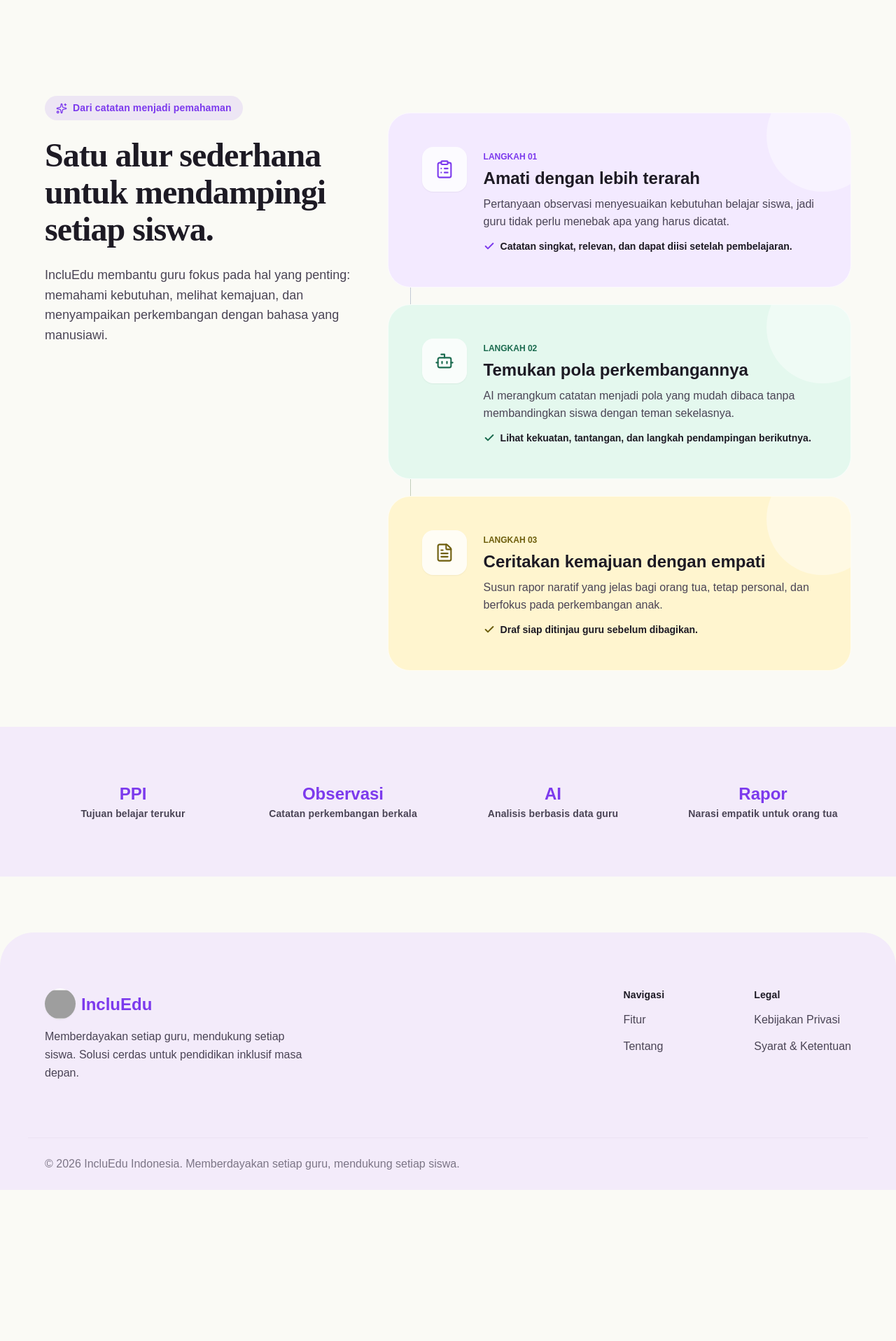
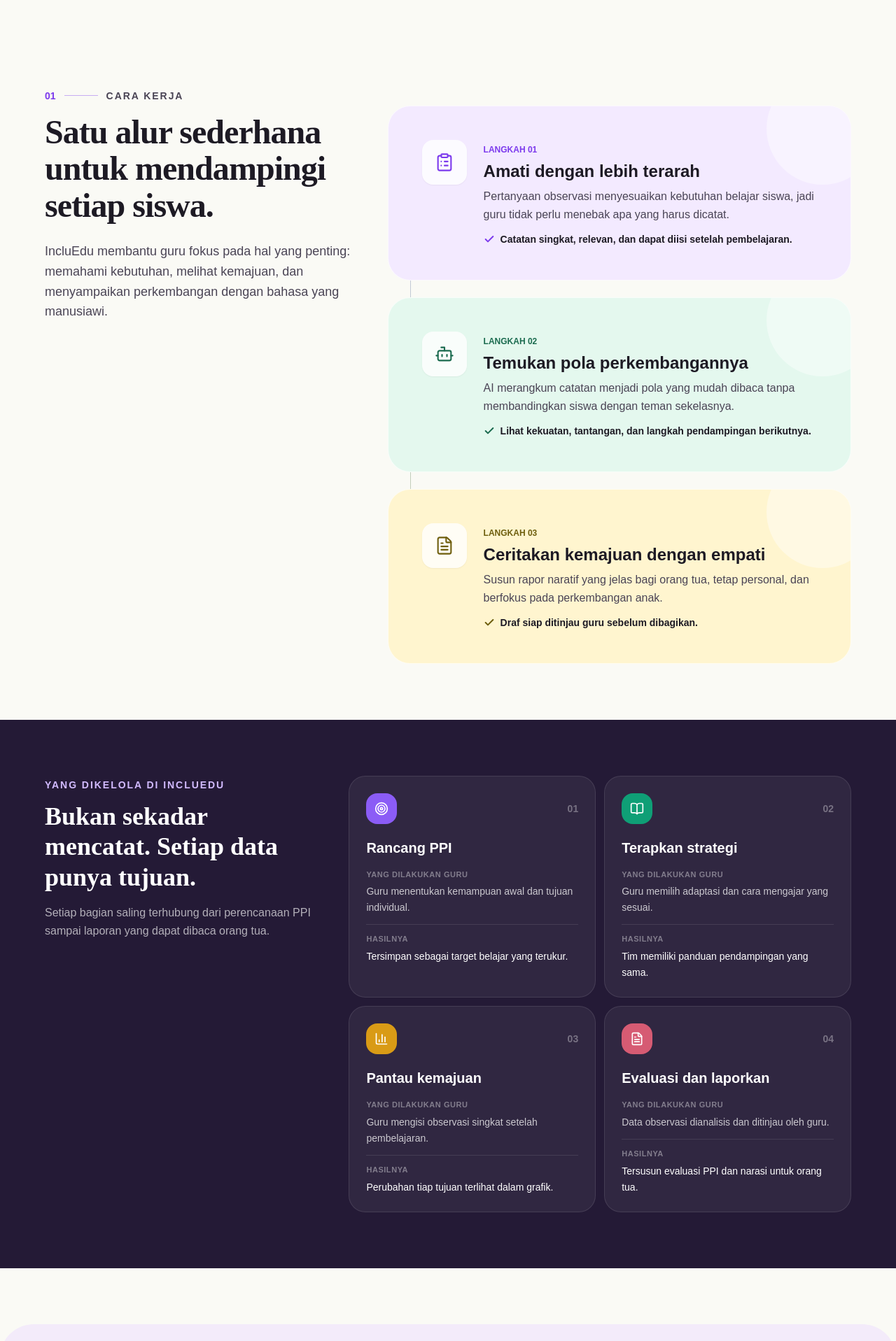
Before and after one commit to mifdev0/incluEdu, a Next.js app: page / in a window 1280 px wide. Shown: the part 580-2497 px from the top of the page at 70% size. Before the commit the page ends 2281 px from the top, so only its background shows below. Built offline with nearby package versions, Linux system fonts and the light colour scheme; no server answers; grey boxes are pictures that could not be loaded.

Commit message:
Refine landing workflow and normalize AI goals

```diff
--- a/src/app/api/ai/route.ts
+++ b/src/app/api/ai/route.ts
@@ -39,7 +39,19 @@ Kembalikan JSON dengan kategori, keyakinan, alasan singkat, 2-4 pertanyaan_lanju
 Asesmen awal: ${JSON.stringify(body.baseline)}
 Susun satu tujuan jangka panjang, 2-4 tujuan jangka pendek, indikator terukur, target 0-100, dan strategi pembelajaran.`
       )
-      return NextResponse.json(result)
+      const goals = (Array.isArray(result.tujuan_jangka_pendek) ? result.tujuan_jangka_pendek : [])
+        .map((goal) => ({
+          area: String(goal.area || 'Kebutuhan belajar'),
+          tujuan: String(goal.tujuan || ''),
+          indikator: String(goal.indikator || 'Dievaluasi melalui observasi berkala'),
+          target: Math.min(100, Math.max(0, Number(goal.target) || 70)),
+        }))
+        .filter((goal) => goal.tujuan.length > 0)
+      return NextResponse.json({
+        tujuan_jangka_panjang: String(result.tujuan_jangka_panjang || ''),
+        tujuan_jangka_pendek: goals,
+        strategi: Array.isArray(result.strategi) ? result.strategi.map(String) : [],
+      })
     }
 
     if (body.action === 'report') {
--- a/src/app/dashboard/siswa/baru/page.tsx
+++ b/src/app/dashboard/siswa/baru/page.tsx
@@ -78,6 +78,7 @@ export default function TambahSiswaPage() {
     if (!user) return
     setSaving(true)
     setError('')
+    let createdStudentId: string | null = null
     try {
       const { data: student, error: studentError } = await supabase.from('siswa').insert({
         guru_id: user.id,
@@ -88,6 +89,7 @@ export default function TambahSiswaPage() {
         sumber_identifikasi: identificationMode === 'unsure' ? 'ai_dikonfirmasi' : 'guru',
       }).select('id').single()
       if (studentError) throw new Error(formatSaveError(studentError, 'Menyimpan profil siswa'))
+      createdStudentId = student.id
 
       const { error: baselineError } = await supabase.from('asesmen_awal').insert({
         siswa_id: student.id,
@@ -124,17 +126,26 @@ export default function TambahSiswaPage() {
       }).select('id').single()
       if (ppiError) throw new Error(formatSaveError(ppiError, 'Menyimpan rancangan PPI'))
 
-      const goals = aiPpi.tujuan_jangka_pendek.map((goal: { area: string; tujuan: string; indikator: string; target: number }) => ({
-        ppi_id: ppi.id,
-        ...goal,
-        capaian: 0,
-        status: 'belum_dimulai',
-      }))
+      const goals = (Array.isArray(aiPpi.tujuan_jangka_pendek) ? aiPpi.tujuan_jangka_pendek : [])
+        .map((goal: Record<string, unknown>) => ({
+          ppi_id: ppi.id,
+          area: String(goal.area || 'Kebutuhan belajar'),
+          tujuan: String(goal.tujuan || goal.deskripsi || ''),
+          indikator: String(goal.indikator || 'Dievaluasi melalui observasi berkala'),
+          target: Math.min(100, Math.max(0, Number(goal.target) || 70)),
+          capaian: 0,
+          status: 'belum_dimulai',
+        }))
+        .filter((goal: { tujuan: string }) => goal.tujuan.trim().length > 0)
+      if (goals.length === 0) throw new Error('AI tidak menghasilkan tujuan PPI yang dapat disimpan.')
       const { error: goalsError } = await supabase.from('tujuan_ppi').insert(goals)
       if (goalsError) throw new Error(formatSaveError(goalsError, 'Menyimpan tujuan PPI'))
 
       router.push(`/dashboard/siswa/${student.id}/ppi`)
     } catch (err) {
+      if (createdStudentId) {
+        await supabase.from('siswa').delete().eq('id', createdStudentId)
+      }
       setError(formatSaveError(err, 'Menyimpan siswa'))
     } finally {
       setSaving(false)
--- a/src/app/page.tsx
+++ b/src/app/page.tsx
@@ -1,4 +1,4 @@
-import { ClipboardList, Bot, FileText, ArrowRight, Check, Sparkles } from 'lucide-react'
+import { ClipboardList, Bot, FileText, ArrowRight, Check, Target, BookOpen, BarChart3 } from 'lucide-react'
 import { BrandLogo } from '@/components/brand-logo'
 
 export default function Home() {
@@ -22,10 +22,10 @@ export default function Home() {
         </nav>
       </header>
 
-      <main className="pt-24 sm:pt-32">
+      <main className="pt-[76px] sm:pt-32">
         {/* Hero */}
-        <section className="relative max-w-container-max mx-auto px-4 sm:px-gutter text-center py-12 sm:py-xl overflow-visible">
-          <div className="absolute top-20 left-10 md:left-40 pointer-events-none opacity-60">
+        <section className="relative max-w-container-max mx-auto px-4 sm:px-gutter text-center pt-7 pb-12 sm:py-xl overflow-visible">
+          <div className="hidden sm:block absolute top-20 left-10 md:left-40 pointer-events-none opacity-60">
             <svg className="text-tertiary doodle-sparkle" fill="none" height="60" viewBox="0 0 24 24" width="60">
               <path d="M12 2L14.5 9.5L22 12L14.5 14.5L12 22L9.5 14.5L2 12L9.5 9.5L12 2Z" fill="currentColor" />
             </svg>
@@ -36,13 +36,14 @@ export default function Home() {
             </svg>
           </div>
 
-          <div className="inline-flex items-center gap-2 bg-surface-container-highest/50 backdrop-blur-sm px-4 py-2 rounded-full border border-outline-variant/30 mb-md">
-            <Sparkles className="w-4 h-4 text-primary" />
-            <span className="font-label-md text-label-md text-on-surface-variant">Pendampingan individual yang lebih terstruktur</span>
+          <div className="inline-flex items-center gap-3 mb-4 sm:mb-md">
+            <span className="w-8 h-px bg-primary" />
+            <span className="text-xs sm:text-sm font-bold uppercase tracking-[0.16em] text-primary">Program Pembelajaran Individual</span>
+            <span className="w-8 h-px bg-primary" />
           </div>
 
           <div className="relative z-10 max-w-4xl mx-auto">
-            <h1 className="font-display text-[34px] leading-[1.15] md:text-display-lg mb-gutter">
+            <h1 className="font-display text-[32px] leading-[1.12] sm:text-[40px] md:text-display-lg mb-4 sm:mb-gutter">
               Nilai Setiap Siswa dengan <br className="hidden sm:block" />
               <span className="relative inline-block">
                 Cara yang Tepat
@@ -51,8 +52,8 @@ export default function Home() {
                 </svg>
               </span>
             </h1>
-            <p className="font-body-lg text-base sm:text-body-lg text-on-surface-variant mb-8 sm:mb-lg max-w-2xl mx-auto">
-              Platform penilaian inklusif berbasis AI yang membantu guru menilai siswa berkebutuhan khusus secara adil dan efisien.
+            <p className="text-[15px] leading-6 sm:text-body-lg text-on-surface-variant mb-6 sm:mb-lg max-w-2xl mx-auto">
+              Susun tujuan belajar, catat perkembangan, dan evaluasi PPI setiap siswa dalam satu ruang kerja yang mudah dipahami guru.
             </p>
             <div className="flex flex-col sm:flex-row items-center justify-center gap-md">
               <a href="/register" className="w-full sm:w-auto bg-primary hover:scale-105 active:scale-95 transition-all text-on-primary px-lg py-4 rounded-full font-label-md text-label-md shadow-lg flex items-center justify-center gap-2">
@@ -64,12 +65,13 @@ export default function Home() {
         </section>
 
         {/* How it works */}
-        <section className="max-w-container-max mx-auto px-4 sm:px-gutter py-14 sm:py-xl" id="fitur">
+        <section className="max-w-container-max mx-auto px-4 sm:px-gutter py-12 sm:py-xl" id="fitur">
           <div className="grid lg:grid-cols-[0.8fr_1.2fr] gap-lg items-start">
             <div className="lg:sticky lg:top-32">
-              <div className="inline-flex items-center gap-2 rounded-full bg-primary/10 px-4 py-2 text-primary font-label-md text-label-md mb-md">
-                <Sparkles className="w-4 h-4" />
-                Dari catatan menjadi pemahaman
+              <div className="flex items-center gap-3 mb-4">
+                <span className="text-sm font-bold text-primary">01</span>
+                <span className="h-px w-12 bg-primary/40" />
+                <span className="text-sm font-bold uppercase tracking-[0.14em] text-on-surface-variant">Cara kerja</span>
               </div>
               <h2 className="font-display text-[32px] leading-tight md:text-display-lg text-on-surface mb-md">
                 Satu alur sederhana untuk mendampingi setiap siswa.
@@ -132,20 +134,77 @@ export default function Home() {
           </div>
         </section>
 
-        {/* Stats */}
-        <section className="bg-surface-container py-xl" id="tentang">
-          <div className="max-w-container-max mx-auto px-4 sm:px-gutter grid grid-cols-2 md:grid-cols-4 gap-8 md:gap-lg text-center">
-            {[
-              { title: "PPI", label: "Tujuan belajar terukur" },
-              { title: "Observasi", label: "Catatan perkembangan berkala" },
-              { title: "AI", label: "Analisis berbasis data guru" },
-              { title: "Rapor", label: "Narasi empatik untuk orang tua" },
-            ].map((item) => (
-              <div key={item.title}>
-                <div className="font-headline-sm text-headline-sm text-primary font-bold">{item.title}</div>
-                <div className="font-label-md text-label-md text-on-surface-variant mt-1">{item.label}</div>
+        {/* Product workflow */}
+        <section className="bg-[#241A36] py-14 sm:py-xl text-white" id="tentang">
+          <div className="max-w-container-max mx-auto px-4 sm:px-gutter">
+            <div className="grid lg:grid-cols-[0.7fr_1.3fr] gap-8 lg:gap-lg">
+              <div>
+                <span className="text-sm font-bold uppercase tracking-[0.14em] text-primary-fixed-dim">Yang dikelola di IncluEdu</span>
+                <h2 className="font-display text-[30px] leading-tight sm:text-display-lg-mobile mt-3">
+                  Bukan sekadar mencatat. Setiap data punya tujuan.
+                </h2>
+                <p className="mt-4 text-white/65 leading-relaxed max-w-md">
+                  Setiap bagian saling terhubung dari perencanaan PPI sampai laporan yang dapat dibaca orang tua.
+                </p>
               </div>
-            ))}
+
+              <div className="grid sm:grid-cols-2 gap-3">
+                {[
+                  {
+                    number: "01",
+                    title: "Rancang PPI",
+                    action: "Guru menentukan kemampuan awal dan tujuan individual.",
+                    result: "Tersimpan sebagai target belajar yang terukur.",
+                    icon: Target,
+                    accent: "bg-[#8B5CF6]",
+                  },
+                  {
+                    number: "02",
+                    title: "Terapkan strategi",
+                    action: "Guru memilih adaptasi dan cara mengajar yang sesuai.",
+                    result: "Tim memiliki panduan pendampingan yang sama.",
+                    icon: BookOpen,
+                    accent: "bg-[#0F9F76]",
+                  },
+                  {
+                    number: "03",
+                    title: "Pantau kemajuan",
+                    action: "Guru mengisi observasi singkat setelah pembelajaran.",
+                    result: "Perubahan tiap tujuan terlihat dalam grafik.",
+                    icon: BarChart3,
+                    accent: "bg-[#D99B16]",
+                  },
+                  {
+                    number: "04",
+                    title: "Evaluasi dan laporkan",
+                    action: "Data observasi dianalisis dan ditinjau oleh guru.",
+                    result: "Tersusun evaluasi PPI dan narasi untuk orang tua.",
+                    icon: FileText,
+                    accent: "bg-[#D65B73]",
+                  },
+                ].map((item) => (
+                  <article key={item.number} className="rounded-3xl border border-white/10 bg-white/[0.06] p-5 sm:p-6">
+                    <div className="flex items-center justify-between">
+                      <div className={`w-11 h-11 rounded-2xl ${item.accent} flex items-center justify-center`}>
+                        <item.icon className="w-5 h-5 text-white" />
+                      </div>
+                      <span className="text-sm font-bold text-white/35">{item.number}</span>
+                    </div>
+                    <h3 className="text-xl font-bold mt-5">{item.title}</h3>
+                    <div className="mt-4 space-y-3 text-sm leading-relaxed">
+                      <div>
+                        <div className="text-[11px] font-bold uppercase tracking-wider text-white/40">Yang dilakukan guru</div>
+                        <p className="mt-1 text-white/75">{item.action}</p>
+                      </div>
+                      <div className="border-t border-white/10 pt-3">
+                        <div className="text-[11px] font-bold uppercase tracking-wider text-white/40">Hasilnya</div>
+                        <p className="mt-1 text-white">{item.result}</p>
+                      </div>
+                    </div>
+                  </article>
+                ))}
+              </div>
+            </div>
           </div>
         </section>
       </main>
```
